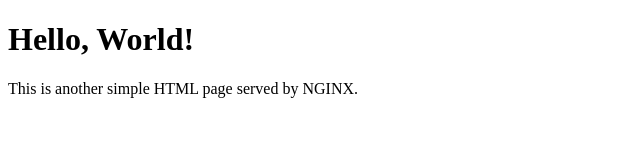
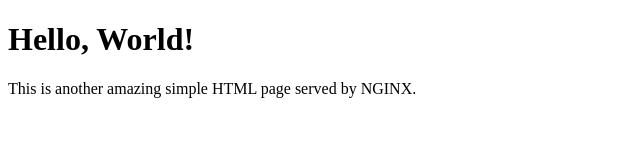
Before and after one commit to mutiuadeniyi290/Email, a plain HTML site: page index.html in a window 1280 px wide. Shown: the whole page, without its empty margins (0-640 px from the left). Drawn offline with Linux system fonts and the light colour scheme.

Commit message:
new update

```diff
--- a/index.html
+++ b/index.html
@@ -7,6 +7,6 @@
 </head>
 <body>
     <h1>Hello, World!</h1>
-    <p>This is another simple HTML page served by NGINX.</p>
+    <p>This is another amazing simple HTML page served by NGINX.</p>
 </body>
 </html>
```
